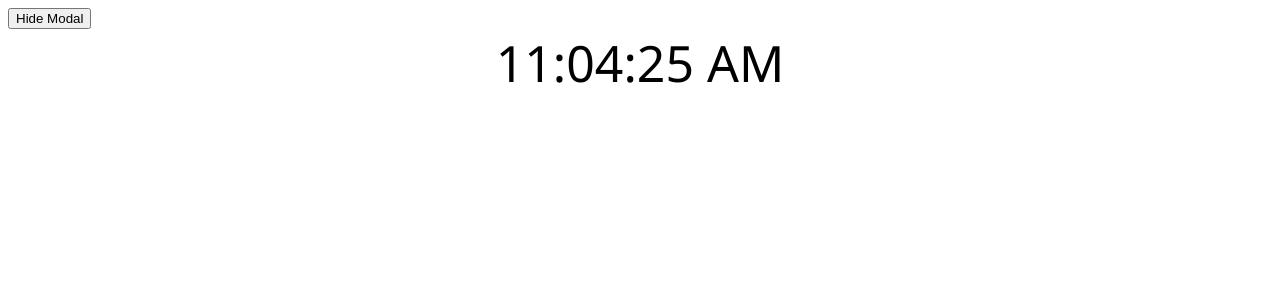
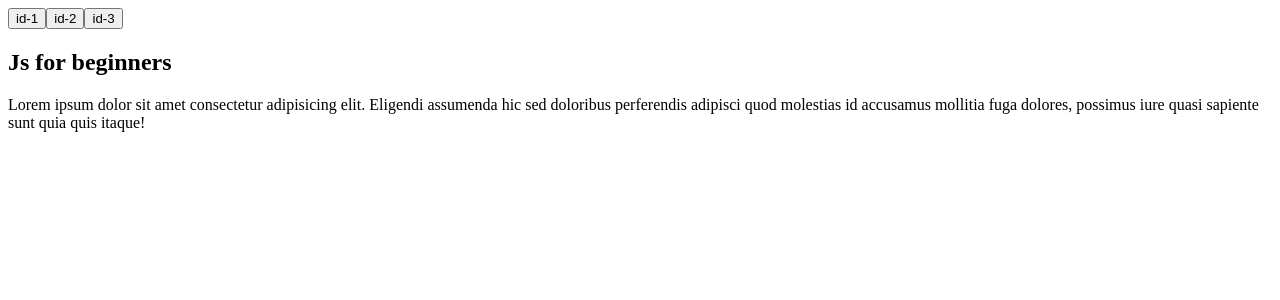
Before and after one commit to DanielPopchenko/react-lesson05-life-cycle, a React (Create React App) app: page / in a window 1280 px wide. Shown: the top 300 px of the page. Built offline with nearby package versions, Linux system fonts and the light colour scheme.

Commit message:
добавили компонент Tabs

```diff
--- a/src/App.js
+++ b/src/App.js
@@ -1,6 +1,8 @@
 import React, { Component } from "react";
 // import Modal from "./components/Modal/Modal";
 import Clock from "./components/Clock/Clock";
+import Tabs from "./components/Tabs/Tabs";
+import tabs from "./components/tabs.json";
 
 export default class App extends Component {
   state = {
@@ -37,10 +39,16 @@ export default class App extends Component {
           </Modal> */}
         {/* )} */}
 
-        <button type="button" onClick={this.toggleClock}>
-          {showClock ? "Hide" : "Show"} Modal
-        </button>
-        {showClock && <Clock></Clock>}
+        {/* <div>
+          <button type="button" onClick={this.toggleClock}>
+            {showClock ? "Hide" : "Show"} Modal
+          </button>
+          {showClock && <Clock></Clock>}
+        </div> */}
+
+        <div>
+          <Tabs items={tabs} />
+        </div>
       </div>
     );
   }
--- /dev/null
+++ b/src/components/Tabs/Tabs.js
@@ -0,0 +1,39 @@
+import React, { Component } from "react";
+
+export default class Tabs extends Component {
+  state = {
+    activeIdx: 0,
+  };
+
+  setActiveTabIdx = (idx) => {
+    this.setState({
+      activeIdx: idx,
+    });
+  };
+
+  render() {
+    console.log(`Render @now ${Date.now()}`);
+
+    const tab = this.props.items[this.state.activeIdx];
+
+    return (
+      <div>
+        {/* idx в map - индекс операции */}
+        {this.props.items.map((item, idx) => (
+          <button
+            key={item.id}
+            type="button"
+            onClick={() => this.setActiveTabIdx(idx)}
+          >
+            {item.id}
+          </button>
+        ))}
+
+        <div>
+          <h2>{tab.label}</h2>
+          <p>{tab.text}</p>
+        </div>
+      </div>
+    );
+  }
+}
--- /dev/null
+++ b/src/components/tabs.json
@@ -0,0 +1,16 @@
+[{
+        "id": "id-1",
+        "label": "Js for beginners",
+        "text": "Lorem ipsum dolor sit amet consectetur adipisicing elit. Eligendi assumenda hic sed doloribus perferendis adipisci quod molestias id accusamus mollitia fuga dolores, possimus iure quasi sapiente sunt quia quis itaque!"
+    },
+    {
+        "id": "id-2",
+        "label": "React for beginners",
+        "text": "Lorem ipsum dolor sit amet consectetur adipisicing elit. Eligendi assumenda hic sed doloribus perferendis adipisci quod molestias id accusamus mollitia fuga dolores, possimus iure quasi sapiente sunt quia quis itaque!"
+    },
+    {
+        "id": "id-3",
+        "label": "ML for beginners",
+        "text": "Lorem ipsum dolor sit amet consectetur adipisicing elit. Eligendi assumenda hic sed doloribus perferendis adipisci quod molestias id accusamus mollitia fuga dolores, possimus iure quasi sapiente sunt quia quis itaque!"
+    }
+]
--- a/src/index.js
+++ b/src/index.js
@@ -9,4 +9,8 @@ import App from "./App";
 // import Modal from "./components/Modal/Modal";
 
 const root = ReactDOM.createRoot(document.getElementById("root"));
-root.render(<App></App>);
+root.render(
+  <React.StrictMode>
+    <App></App>
+  </React.StrictMode>
+);
```
Also changed, not shown: src/components/Tabs/Tabs.css (added).
